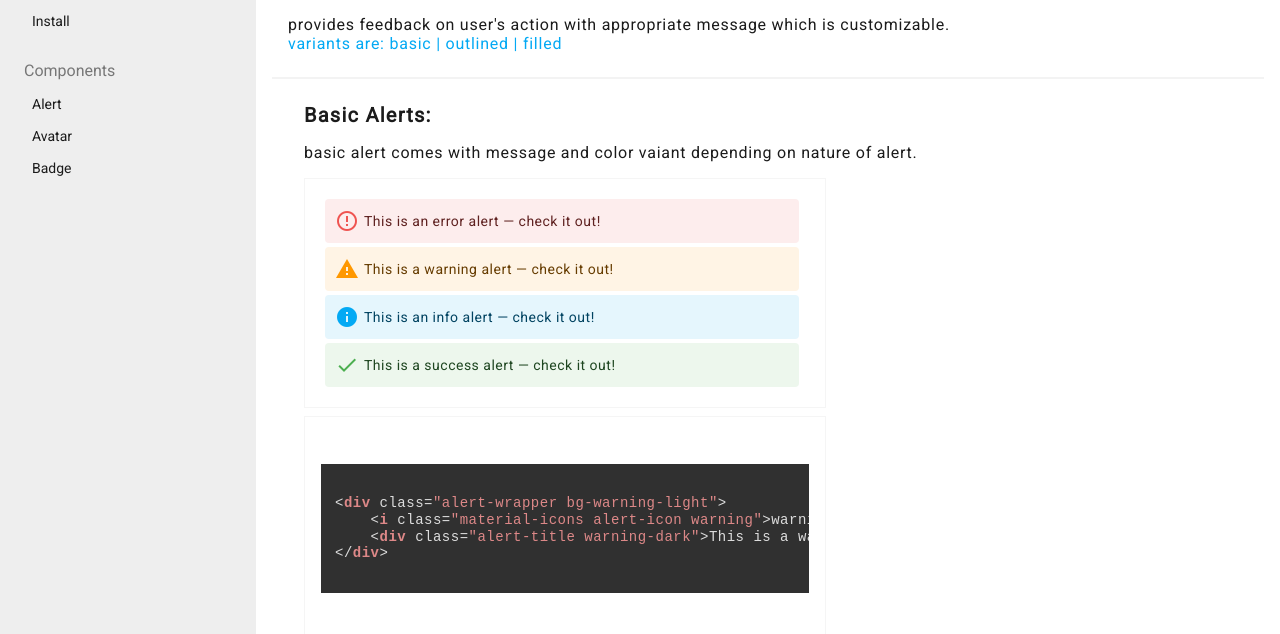
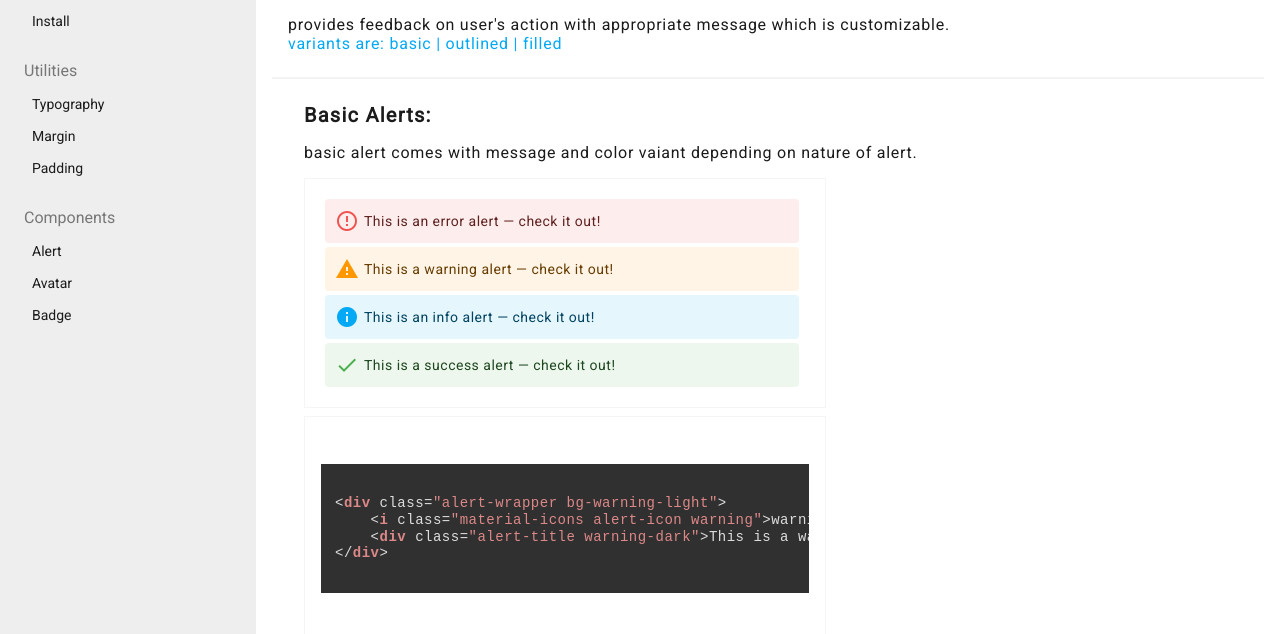
Before and after one commit to surajmore98/charcoal-ui, a plain HTML site: page src/documentation/component/alert.html in a window 1280 px wide. Shown: the part 166-800 px from the top of the page. Drawn offline with nearby package versions, Linux system fonts and the light colour scheme; a web font is replaced by a local one.

Commit message:
#fix - removed comment and commented code.

```diff
--- a/src/documentation/component/alert.html
+++ b/src/documentation/component/alert.html
@@ -14,7 +14,6 @@
     <nav class="nav-bar">
         <ul class="nav-action">
             <li class="logo" id="menu">
-                <!-- <i class="material-icons logo-icon">menu</i> -->
                 <a href="../../index.html" class="logo-text">Charcoal</a>
             </li>
         </ul>
@@ -33,7 +32,7 @@
                     <a>Install</a>
                 </li>
             </ul>
-            <!-- <ul class="side-bar-section">
+            <ul class="side-bar-section">
                 <li class="side-bar-header">
                     <a>Utilities</a>
                 </li>
@@ -46,7 +45,7 @@
                 <li class="side-bar-content">
                     <a>Padding</a>
                 </li>
-            </ul> -->
+            </ul>
             <ul class="side-bar-section">
                 <li class="side-bar-header">
                     <a>Components</a>
```
Also changed, not shown: src/documentation/component/avatar.html (+2 -3 lines), src/documentation/component/image.html (+2 -3 lines), src/documentation/component/input.html (+2 -3 lines).
